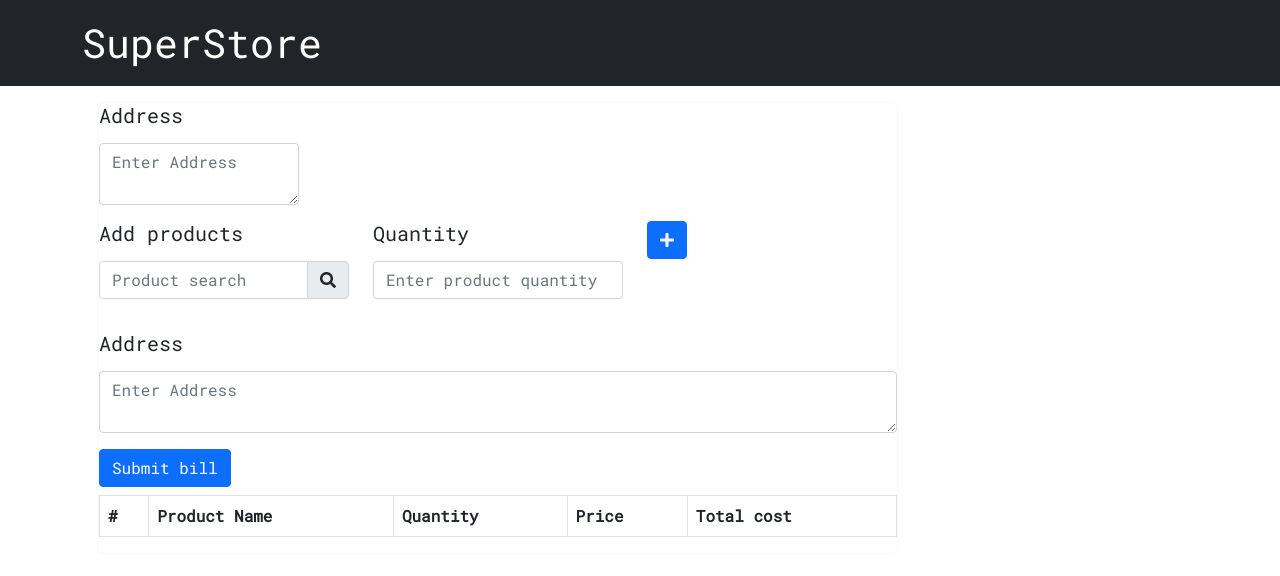
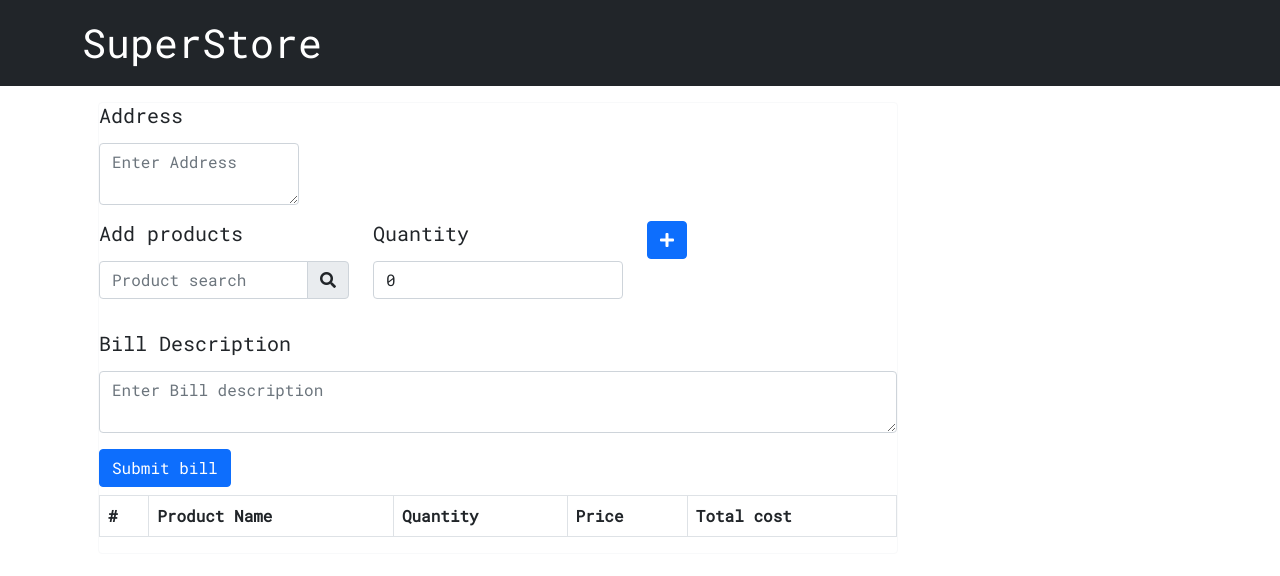
Before and after one commit to KowshikEPatel/onlinestore, a React (Create React App) app: page /billing in a window 1280 px wide. Shown: the top 576 px of the page. Built offline with nearby package versions, Linux system fonts and the light colour scheme.

Commit message:
bill error fix

```diff
--- a/src/Components/AddProduct.js
+++ b/src/Components/AddProduct.js
@@ -12,7 +12,7 @@ export default function AddProduct() {
     const [stock, setStock] = useState(0);
     const [features, setFeatures] = useState('');
     const [file, setFile] = useState(null);
-    const [message,setMessage] = useState({display:"none",message:""})
+    const [message,setMessage] = useState({display:"none",message:""});
 
     const handleNameChange = (e)=>{
         setName(e.target.value)
--- a/src/Components/Billing.js
+++ b/src/Components/Billing.js
@@ -9,7 +9,10 @@ export default function Billing() {
     const [searchList,setSearchList] = useState([]);
     const [selectItem,setSelectItem] = useState({});
     const [quantity,setQuantity] = useState(0);
-    const [cart,setCart]= useState([])
+    const [cart,setCart]= useState([]);
+    const [description,setDescription] = useState("");
+    const [message,setMessage] = useState({display:"none",message:""});
+    const context = useContext(UserContext);
 
     const handleAddressChange = (e)=>{
         e.preventDefault();
@@ -24,15 +27,14 @@ export default function Billing() {
 
         e.preventDefault();
         let response = await axios.get("https://kp-onlinestore.herokuapp.com/products/key?search="+search.toLowerCase());
-        console.log(response);
         setSearchList(response.data);
     }
 
     const addToCart = (e)=>{
         e.preventDefault();
-
         setCart([...cart,{"product":selectItem,"quantity":quantity}]);
-
+        setSelectItem({});
+        setQuantity(0)
     }
 
     const selectProduct =  (obj)=>{
@@ -43,19 +45,41 @@ export default function Billing() {
         setQuantity(e.target.value)
     }
 
-    const onSubmit = ()=>{
+    const handleDescriptionChange = (e)=>{
+        setDescription(e.target.value)
+    }
 
+    const onSubmit = async()=>{
 
+        let totalValue = cart.map(e=>parseInt(e["quantity"])*e["product"]["price"]).reduce((sum,e)=>sum+e);
+        let billdata = {
+            "generatedBy":context.userData["_id"],
+            "billRecipient":address,
+            description,
+            "products":cart.map(e=>e["product"]["_id"]),
+            "productsqty":cart.map(e=>e["quantity"]),
+            "totalValue":totalValue,
+        }
+        let res = await axios.post("https://kp-onlinestore.herokuapp.com/bills",billdata);
+        if(res){
+            setMessage({display:"block",message:`Bill generated`});
+            setAddress("");
+            setSearch("");
+            setSearchList([]);
+            setQuantity(0);
+            setCart([]);
+        }
     }
 
     return (
         <>
            <Container>
                 <Card className="border-light m-3" style={{ width: '50rem'}}>
+                    <h3 style={{display:message.display,color:"green"}}>{message.message}</h3>
                     <Form>
-                        <Form.Group  className="mb-3" controlId="formBasicDescription">
+                        <Form.Group  className="mb-3" controlId="formAddress">
                             <Form.Label><Card.Title>Address</Card.Title></Form.Label>
-                            <Col xs={3}><Form.Control as="textarea" aria-label="Address" placeholder="Enter Address" onChange={handleAddressChange} row={4} /></Col>
+                            <Col xs={3}><Form.Control as="textarea" aria-label="Address" placeholder="Enter Address" onChange={handleAddressChange} row={4} value={address} /></Col>
                         </Form.Group>
                         <Row className="mb-3">
                             <Form.Group as={Col} controlId="formProductName">
@@ -66,6 +90,7 @@ export default function Billing() {
                                     aria-label="Product search"
                                     aria-describedby="basic-addon2"
                                     onChange={handleSearch}
+
                                     />
                                     <InputGroup.Text id="basic-addon2" onClick={getSearch} ><i className="fas fa-search"></i></InputGroup.Text>
                                 </InputGroup>
@@ -73,7 +98,7 @@ export default function Billing() {
 
                             <Form.Group as={Col} controlId="formQuantity">
                                 <Form.Label><Card.Title>Quantity</Card.Title></Form.Label>
-                                <Form.Control type="text" placeholder="Enter product quantity" onChange={handleQuantity} />
+                                <Form.Control type="text" placeholder="Enter product quantity" onChange={handleQuantity} value={quantity}/>
                             </Form.Group>
                             <Form.Group as={Col} controlId="formAddButton">
                                 <Button onClick={addToCart}><i className="fas fa-plus"></i></Button>
@@ -93,9 +118,9 @@ export default function Billing() {
                             })}
                         </div>
 
-                        <Form.Group  className="mb-3" controlId="formBasicDescription">
-                            <Form.Label><Card.Title>Address</Card.Title></Form.Label>
-                            <Form.Control as="textarea" aria-label="Address" placeholder="Enter Address" onChange={handleAddressChange} row={4} />
+                        <Form.Group  className="mb-3" controlId="formDescription">
+                            <Form.Label><Card.Title>Bill Description</Card.Title></Form.Label>
+                            <Form.Control as="textarea" aria-label="BillAddress" placeholder="Enter Bill description" onChange={handleDescriptionChange} row={4} />
                         </Form.Group>
                         <Button className="mb-2" onClick={onSubmit}>Submit bill</Button>
                     </Form>
```
